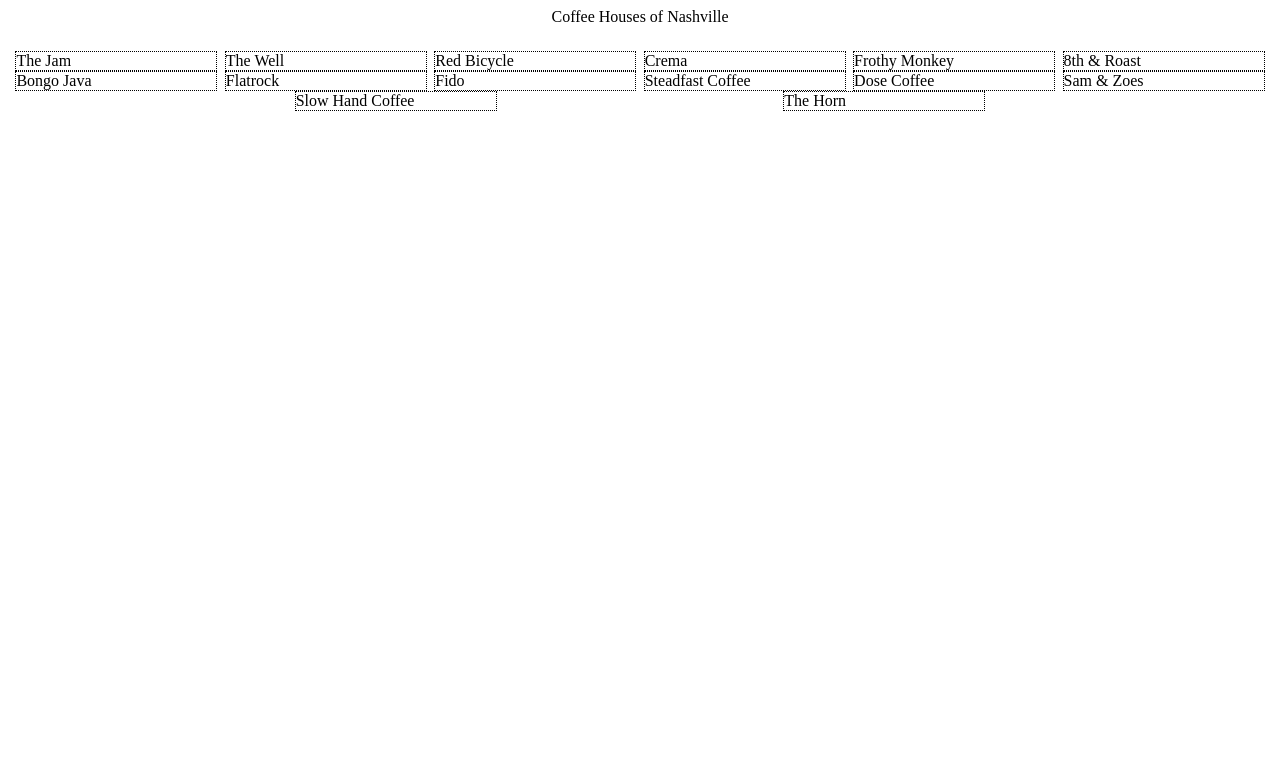
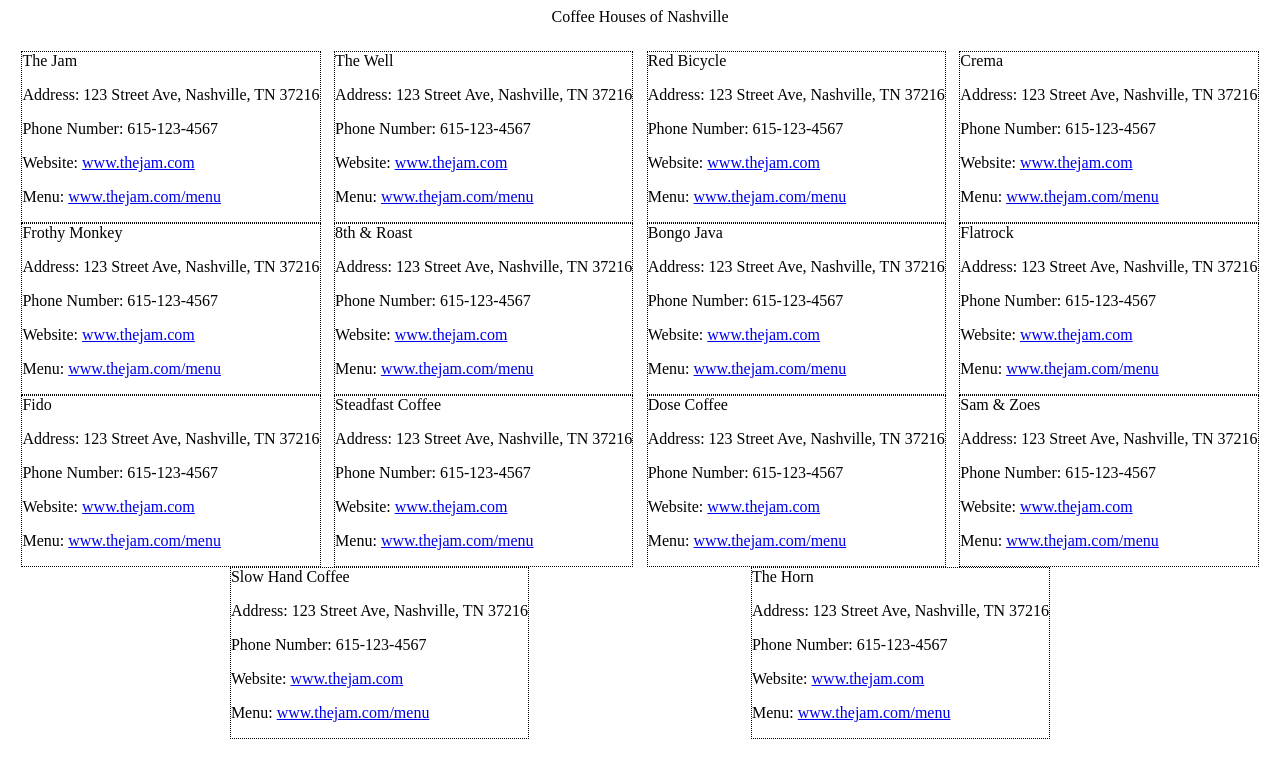
Before and after one commit to colbyryan/coffee-house, a plain HTML site: page index.html in a window 1280 px wide. Drawn offline with Linux system fonts and the light colour scheme.

Commit message:
adding the stlying for the second challenge

```diff
--- a/index.html
+++ b/index.html
@@ -4,27 +4,126 @@
     <meta charset="UTF-8" />
     <meta http-equiv="X-UA-Compatible" content="IE=edge" />
     <meta name="viewport" content="width=device-width, initial-scale=1.0" />
-    <title>Document</title>
+    <title>Coffee House</title>
     <link rel="stylesheet" href="Styles/main.css" />
   </head>
   <body>
     <header class="pageHeader">Coffee Houses of Nashville</header>
 
     <section class="list">
-      <article class="shop">The Jam</article>
-      <article class="shop">The Well</article>
-      <article class="shop">Red Bicycle</article>
-      <article class="shop">Crema</article>
-      <article class="shop">Frothy Monkey</article>
-      <article class="shop">8th &amp; Roast</article>
-      <article class="shop">Bongo Java</article>
-      <article class="shop">Flatrock</article>
-      <article class="shop">Fido</article>
-      <article class="shop">Steadfast Coffee</article>
-      <article class="shop">Dose Coffee</article>
-      <article class="shop">Sam &amp; Zoes</article>
-      <article class="shop">Slow Hand Coffee</article>
-      <article class="shop">The Horn</article>
+      <article class="shop">The Jam
+       <div>
+         <p>Address: 123 Street Ave, Nashville, TN 37216</p>
+         <p>Phone Number: 615-123-4567</p>
+         <p>Website: <a href="www.thejam.com">www.thejam.com</a></p>
+         <p>Menu: <a href="www.thejam.com/menu">www.thejam.com/menu</a></p>
+       </div>
+      </article>
+
+      <article class="shop">The Well
+        <div>
+          <p>Address: 123 Street Ave, Nashville, TN 37216</p>
+          <p>Phone Number: 615-123-4567</p>
+          <p>Website: <a href="www.thejam.com">www.thejam.com</a></p>
+          <p>Menu: <a href="www.thejam.com/menu">www.thejam.com/menu</a></p>
+        </div>
+      </article>
+      <article class="shop">Red Bicycle
+        <div>
+          <p>Address: 123 Street Ave, Nashville, TN 37216</p>
+          <p>Phone Number: 615-123-4567</p>
+          <p>Website: <a href="www.thejam.com">www.thejam.com</a></p>
+          <p>Menu: <a href="www.thejam.com/menu">www.thejam.com/menu</a></p>
+        </div>
+      </article>
+      <article class="shop">Crema
+        <div>
+          <p>Address: 123 Street Ave, Nashville, TN 37216</p>
+          <p>Phone Number: 615-123-4567</p>
+          <p>Website: <a href="www.thejam.com">www.thejam.com</a></p>
+          <p>Menu: <a href="www.thejam.com/menu">www.thejam.com/menu</a></p>
+        </div>
+      </article>
+      <article class="shop">Frothy Monkey
+        <div>
+          <p>Address: 123 Street Ave, Nashville, TN 37216</p>
+          <p>Phone Number: 615-123-4567</p>
+          <p>Website: <a href="www.thejam.com">www.thejam.com</a></p>
+          <p>Menu: <a href="www.thejam.com/menu">www.thejam.com/menu</a></p>
+        </div>
+      </article>
+      <article class="shop">8th &amp; Roast
+        <div>
+          <p>Address: 123 Street Ave, Nashville, TN 37216</p>
+          <p>Phone Number: 615-123-4567</p>
+          <p>Website: <a href="www.thejam.com">www.thejam.com</a></p>
+          <p>Menu: <a href="www.thejam.com/menu">www.thejam.com/menu</a></p>
+        </div>
+      </article>
+      <article class="shop">Bongo Java
+        <div>
+          <p>Address: 123 Street Ave, Nashville, TN 37216</p>
+          <p>Phone Number: 615-123-4567</p>
+          <p>Website: <a href="www.thejam.com">www.thejam.com</a></p>
+          <p>Menu: <a href="www.thejam.com/menu">www.thejam.com/menu</a></p>
+        </div>
+      </article>
+      <article class="shop">Flatrock
+        <div>
+          <p>Address: 123 Street Ave, Nashville, TN 37216</p>
+          <p>Phone Number: 615-123-4567</p>
+          <p>Website: <a href="www.thejam.com">www.thejam.com</a></p>
+          <p>Menu: <a href="www.thejam.com/menu">www.thejam.com/menu</a></p>
+        </div>
+      </article>
+      <article class="shop">Fido
+        <div>
+          <p>Address: 123 Street Ave, Nashville, TN 37216</p>
+          <p>Phone Number: 615-123-4567</p>
+          <p>Website: <a href="www.thejam.com">www.thejam.com</a></p>
+          <p>Menu: <a href="www.thejam.com/menu">www.thejam.com/menu</a></p>
+        </div>
+      </article>
+      <article class="shop">Steadfast Coffee
+        <div>
+          <p>Address: 123 Street Ave, Nashville, TN 37216</p>
+          <p>Phone Number: 615-123-4567</p>
+          <p>Website: <a href="www.thejam.com">www.thejam.com</a></p>
+          <p>Menu: <a href="www.thejam.com/menu">www.thejam.com/menu</a></p>
+        </div>
+      </article>
+      <article class="shop">Dose Coffee
+        <div>
+          <p>Address: 123 Street Ave, Nashville, TN 37216</p>
+          <p>Phone Number: 615-123-4567</p>
+          <p>Website: <a href="www.thejam.com">www.thejam.com</a></p>
+          <p>Menu: <a href="www.thejam.com/menu">www.thejam.com/menu</a></p>
+        </div>
+      </article>
+      <article class="shop">Sam &amp; Zoes
+        <div>
+          <p>Address: 123 Street Ave, Nashville, TN 37216</p>
+          <p>Phone Number: 615-123-4567</p>
+          <p>Website: <a href="www.thejam.com">www.thejam.com</a></p>
+          <p>Menu: <a href="www.thejam.com/menu">www.thejam.com/menu</a></p>
+        </div>
+      </article>
+      <article class="shop">Slow Hand Coffee
+        <div>
+          <p>Address: 123 Street Ave, Nashville, TN 37216</p>
+          <p>Phone Number: 615-123-4567</p>
+          <p>Website: <a href="www.thejam.com">www.thejam.com</a></p>
+          <p>Menu: <a href="www.thejam.com/menu">www.thejam.com/menu</a></p>
+        </div>
+      </article>
+      <article class="shop">The Horn
+        <div>
+          <p>Address: 123 Street Ave, Nashville, TN 37216</p>
+          <p>Phone Number: 615-123-4567</p>
+          <p>Website: <a href="www.thejam.com">www.thejam.com</a></p>
+          <p>Menu: <a href="www.thejam.com/menu">www.thejam.com/menu</a></p>
+        </div>
+      </article>
     </section>
   </body>
 </html>
--- /dev/null
+++ b/shop.css
@@ -0,0 +1 @@
+@import url(Styles/main.css);
```
